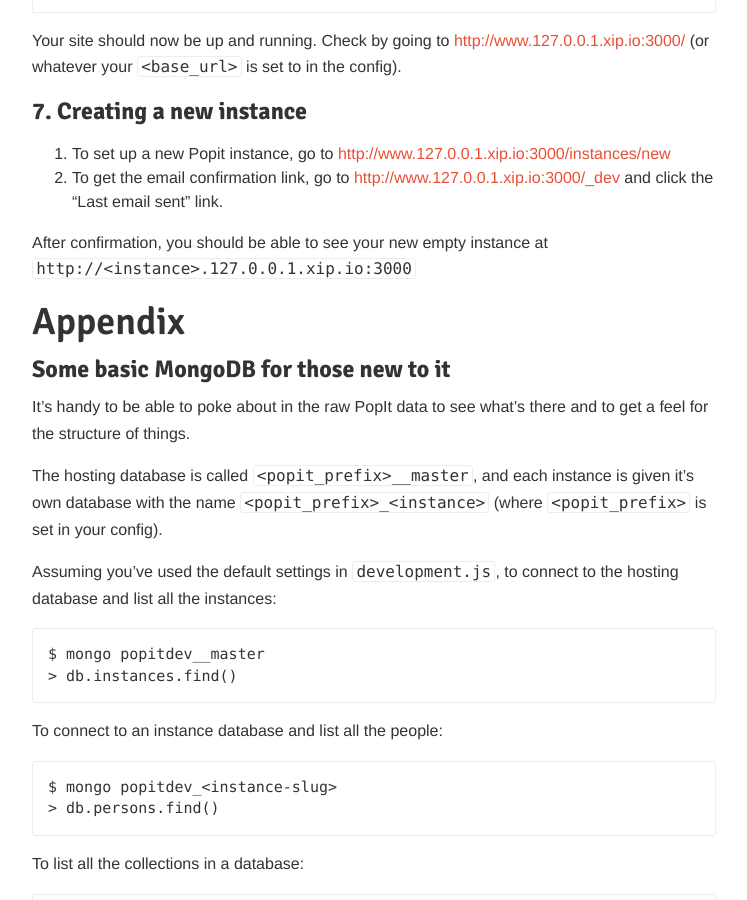
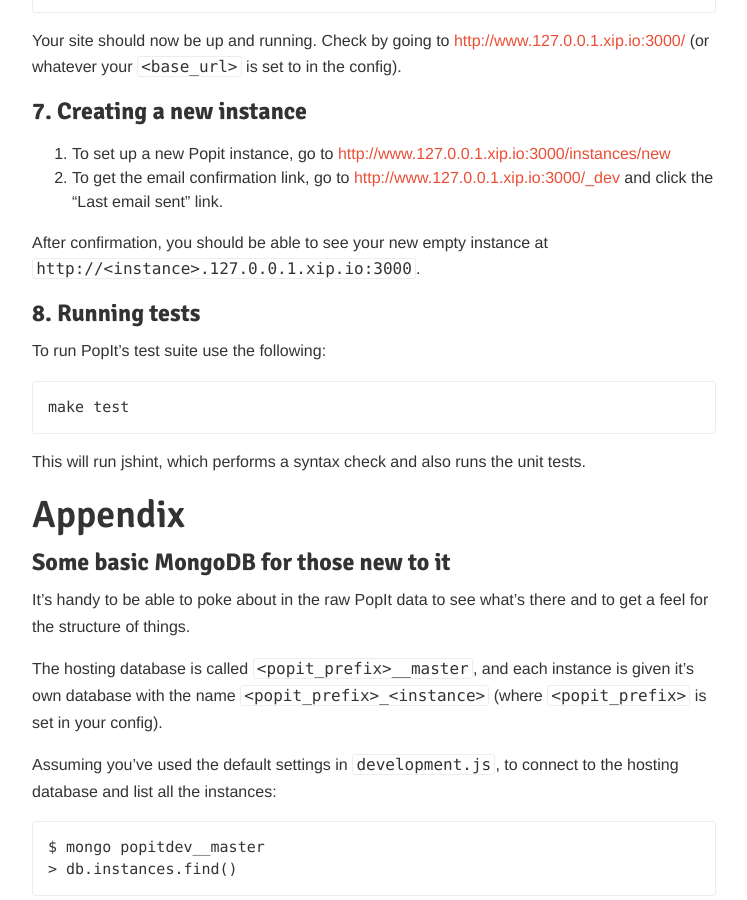
Before and after one commit to mysociety/popit.poplus.org, a Jekyll site: the page built from docs/install.md, in a window 1280 px wide and 900 px high, scrolled down 2554 px. Shown: the whole window, without its empty margins (266-1013 px from the left). Built offline with Jekyll 4.4.1, drawn with Linux system fonts in a browser that asks for light colours.

Commit message:
Add section about running tests to install docs

```diff
--- a/docs/install.md
+++ b/docs/install.md
@@ -99,7 +99,15 @@
 1. To set up a new Popit instance, go to [http://www.127.0.0.1.xip.io:3000/instances/new](http://www.127.0.0.1.xip.io:3000/instances/new)
 2. To get the email confirmation link, go to [http://www.127.0.0.1.xip.io:3000/_dev](http://www.127.0.0.1.xip.io:3000/_dev) and click the "Last email sent" link.
 
-After confirmation, you should be able to see your new empty instance at `http://<instance>.127.0.0.1.xip.io:3000`
+After confirmation, you should be able to see your new empty instance at `http://<instance>.127.0.0.1.xip.io:3000`.
+
+### 8. Running tests
+
+To run PopIt's test suite use the following:
+
+    make test
+
+This will run jshint, which performs a syntax check and also runs the unit tests.
 
 ## Appendix
 
```
